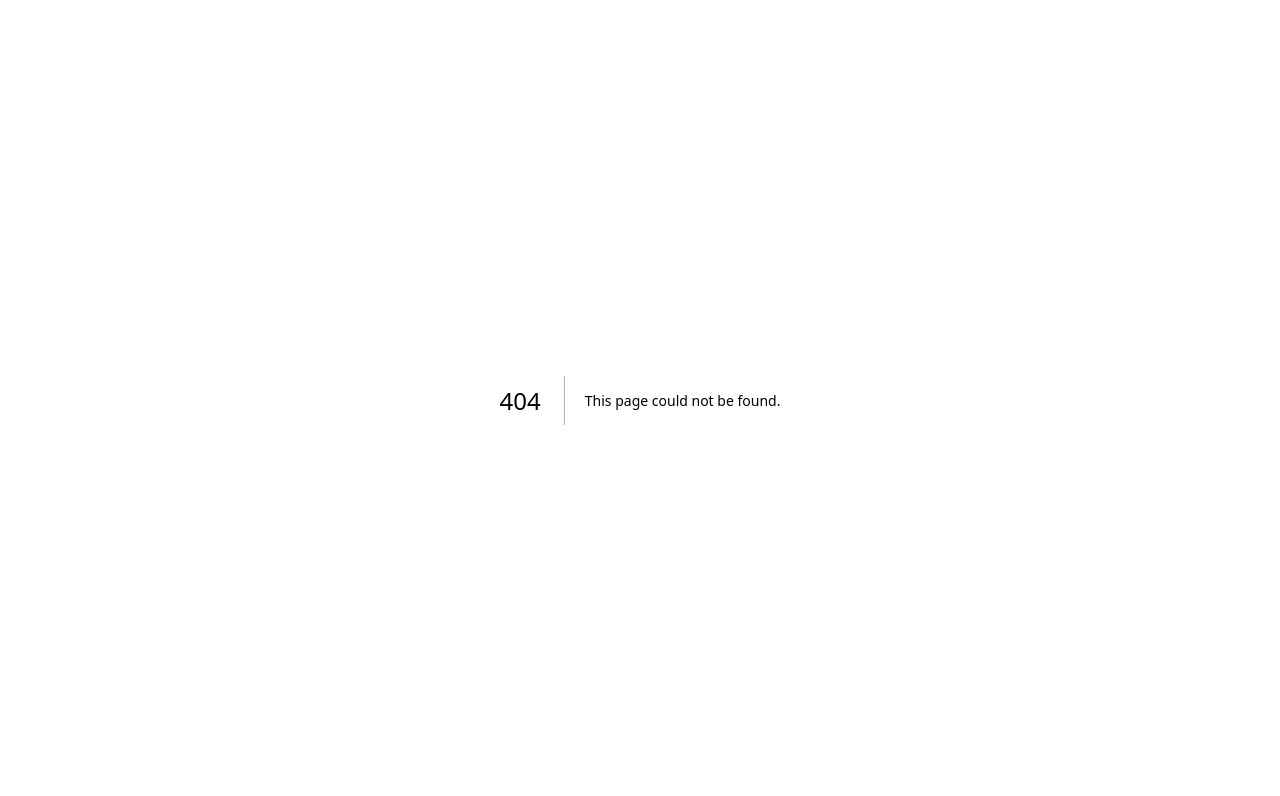
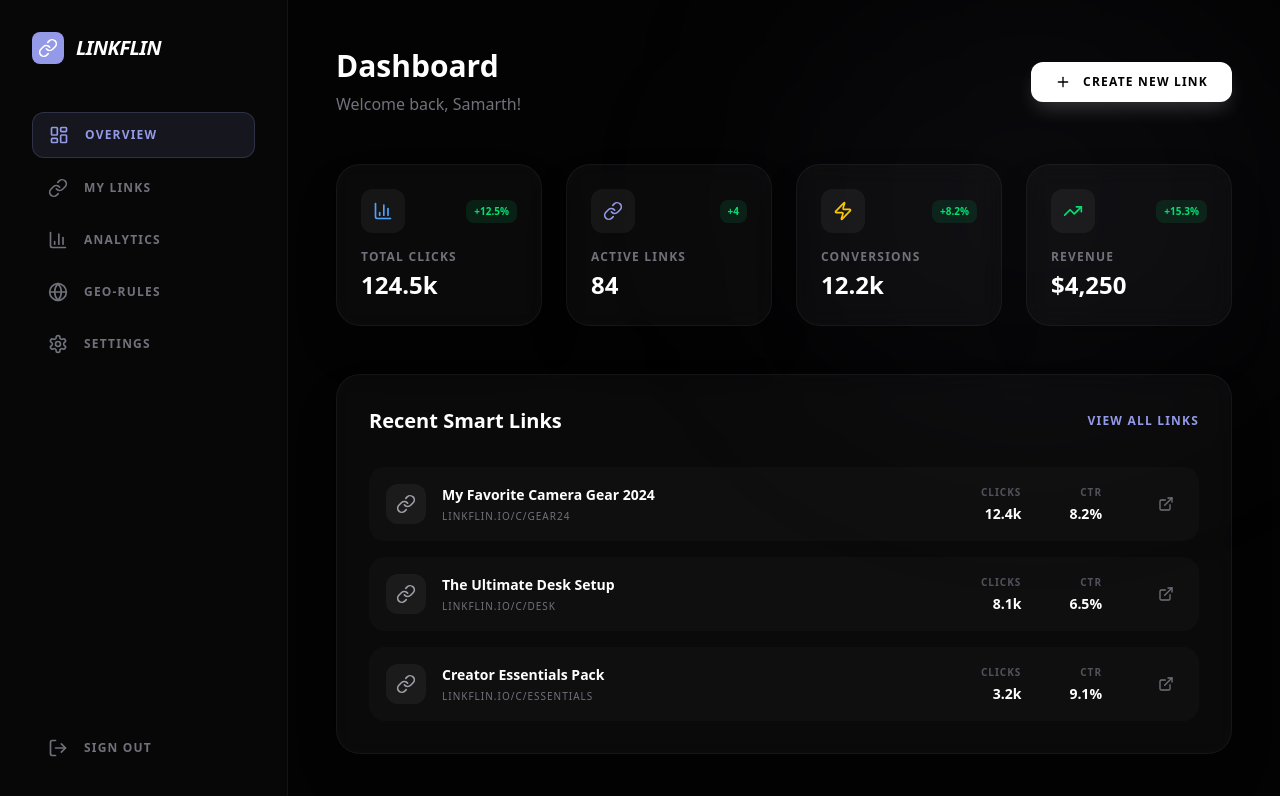
Before and after one commit to soloinvestor/linkflin, a Next.js app: page /dashboard in a window 1280 px wide. Before the commit this address had no page. Shown: the top 796 px of the page. Built offline with nearby package versions, Linux system fonts and the light colour scheme.

Commit message:
feat: complete dashboard implementation and finalize landing page with performance fixes

```diff
--- /dev/null
+++ b/app/(root)/dashboard/page.jsx
@@ -0,0 +1,271 @@
+"use client";
+
+import React, { useEffect, useRef } from "react";
+import gsap from "gsap";
+import {
+  LayoutDashboard,
+  Link as LinkIcon,
+  BarChart3,
+  Settings,
+  LogOut,
+  Plus,
+  Globe,
+  Zap,
+  TrendingUp,
+  ExternalLink,
+} from "lucide-react";
+import { useRouter } from "next/navigation";
+
+const Dashboard = () => {
+  const router = useRouter();
+  const containerRef = useRef(null);
+
+  const handleLogout = () => {
+    router.push("/");
+  };
+
+  useEffect(() => {
+    const ctx = gsap.context(() => {
+      const tl = gsap.timeline({ delay: 0.2 });
+
+      tl.from(".dash-sidebar", {
+        x: -50,
+        opacity: 0,
+        duration: 0.8,
+        ease: "power3.out",
+      })
+        .from(
+          ".dash-header",
+          {
+            y: -20,
+            opacity: 0,
+            duration: 0.6,
+            ease: "power2.out",
+          },
+          "-=0.4",
+        )
+        .from(
+          ".dash-card",
+          {
+            y: 30,
+            opacity: 0,
+            stagger: 0.1,
+            duration: 0.8,
+            ease: "power4.out",
+          },
+          "-=0.3",
+        );
+    }, containerRef);
+
+    return () => ctx.revert();
+  }, []);
+
+  const stats = [
+    {
+      label: "Total Clicks",
+      value: "124.5k",
+      change: "+12.5%",
+      icon: BarChart3,
+      color: "text-blue-400",
+    },
+    {
+      label: "Active Links",
+      value: "84",
+      change: "+4",
+      icon: LinkIcon,
+      color: "text-primary",
+    },
+    {
+      label: "Conversions",
+      value: "12.2k",
+      change: "+8.2%",
+      icon: Zap,
+      color: "text-yellow-400",
+    },
+    {
+      label: "Revenue",
+      value: "$4,250",
+      change: "+15.3%",
+      icon: TrendingUp,
+      color: "text-green-400",
+    },
+  ];
+
+  const recentLinks = [
+    {
+      name: "My Favorite Camera Gear 2024",
+      url: "linkflin.io/c/gear24",
+      clicks: "12.4k",
+      ctr: "8.2%",
+    },
+    {
+      name: "The Ultimate Desk Setup",
+      url: "linkflin.io/c/desk",
+      clicks: "8.1k",
+      ctr: "6.5%",
+    },
+    {
+      name: "Creator Essentials Pack",
+      url: "linkflin.io/c/essentials",
+      clicks: "3.2k",
+      ctr: "9.1%",
+    },
+  ];
+
+  return (
+    <div
+      ref={containerRef}
+      className="flex min-h-screen bg-[#030303] text-white selection:bg-primary/30"
+    >
+      {/* Sidebar */}
+      <aside className="dash-sidebar hidden lg:flex flex-col w-72 bg-white/[0.02] border-r border-white/5 p-8 relative z-20">
+        <div className="flex items-center space-x-3 mb-12">
+          <div className="w-8 h-8 rounded-lg bg-primary flex items-center justify-center">
+            <LinkIcon className="w-5 h-5 text-white" />
+          </div>
+          <span className="text-xl font-black uppercase italic tracking-tight">
+            linkflin
+          </span>
+        </div>
+
+        <nav className="flex-1 space-y-2">
+          {[
+            { icon: LayoutDashboard, label: "Overview", active: true },
+            { icon: LinkIcon, label: "My Links" },
+            { icon: BarChart3, label: "Analytics" },
+            { icon: Globe, label: "Geo-Rules" },
+            { icon: Settings, label: "Settings" },
+          ].map((item, i) => (
+            <a
+              key={i}
+              href="#"
+              className={`flex items-center space-x-4 px-4 py-3 rounded-xl transition-all ${
+                item.active
+                  ? "bg-primary/10 text-primary border border-primary/20"
+                  : "text-zinc-500 hover:text-white hover:bg-white/5"
+              }`}
+            >
+              <item.icon className="w-5 h-5" />
+              <span className="text-xs font-black uppercase tracking-widest">
+                {item.label}
+              </span>
+            </a>
+          ))}
+        </nav>
+
+        <button
+          onClick={handleLogout}
+          className="flex items-center space-x-4 px-4 py-3 text-zinc-500 hover:text-red-400 transition-colors mt-auto group"
+        >
+          <LogOut className="w-5 h-5 group-hover:scale-110 transition-transform" />
+          <span className="text-xs font-black uppercase tracking-widest">
+            Sign Out
+          </span>
+        </button>
+      </aside>
+
+      {/* Main Content */}
+      <main className="flex-1 p-6 lg:p-12 relative">
+        {/* Background mesh */}
+        <div className="absolute top-0 right-0 w-[50%] h-[50%] bg-primary/5 blur-[120px] rounded-full pointer-events-none" />
+
+        <div className="relative z-10 max-w-6xl mx-auto">
+          {/* Header */}
+          <header className="dash-header flex items-center justify-between mb-12">
+            <div>
+              <h1 className="text-3xl font-black text-white mb-2">Dashboard</h1>
+              <p className="text-zinc-500 font-medium">
+                Welcome back, Samarth!
+              </p>
+            </div>
+            <button className="flex items-center space-x-3 bg-white text-black px-6 py-3 rounded-xl font-black uppercase tracking-widest text-xs hover:scale-105 active:scale-95 transition-all shadow-[0_10px_20px_-5px_rgba(255,255,255,0.2)]">
+              <Plus className="w-4 h-4" />
+              <span>Create New Link</span>
+            </button>
+          </header>
+
+          {/* Stats Grid */}
+          <div className="grid grid-cols-1 md:grid-cols-2 lg:grid-cols-4 gap-6 mb-12">
+            {stats.map((stat, i) => (
+              <div
+                key={i}
+                className="dash-card glass-card p-6 border border-white/5 rounded-3xl hover:border-white/10 transition-colors group"
+              >
+                <div className="flex items-center justify-between mb-4">
+                  <div className={`p-3 rounded-xl bg-white/5 ${stat.color}`}>
+                    <stat.icon className="w-5 h-5" />
+                  </div>
+                  <span className="text-[10px] font-black text-green-400 px-2 py-1 bg-green-400/10 rounded-lg">
+                    {stat.change}
+                  </span>
+                </div>
+                <p className="text-xs font-black text-zinc-500 uppercase tracking-widest mb-1">
+                  {stat.label}
+                </p>
+                <h3 className="text-2xl font-black text-white">{stat.value}</h3>
+              </div>
+            ))}
+          </div>
+
+          {/* Recent Links */}
+          <div className="dash-card glass-card border border-white/5 rounded-3xl p-8">
+            <div className="flex items-center justify-between mb-8">
+              <h2 className="text-xl font-black text-white">
+                Recent Smart Links
+              </h2>
+              <button className="text-xs font-black text-primary uppercase tracking-widest hover:text-white transition-colors">
+                View All Links
+              </button>
+            </div>
+
+            <div className="space-y-4">
+              {recentLinks.map((link, i) => (
+                <div
+                  key={i}
+                  className="group flex items-center justify-between p-4 rounded-2xl bg-white/[0.02] border border-transparent hover:border-white/5 hover:bg-white/[0.05] transition-all"
+                >
+                  <div className="flex items-center space-x-4">
+                    <div className="w-10 h-10 rounded-xl bg-white/5 flex items-center justify-center">
+                      <LinkIcon className="w-5 h-5 text-zinc-400 group-hover:text-primary transition-colors" />
+                    </div>
+                    <div>
+                      <h4 className="text-sm font-bold text-white mb-1">
+                        {link.name}
+                      </h4>
+                      <p className="text-[10px] font-medium text-zinc-500 uppercase tracking-widest">
+                        {link.url}
+                      </p>
+                    </div>
+                  </div>
+                  <div className="flex items-center space-x-12">
+                    <div className="hidden sm:block text-right">
+                      <p className="text-[10px] font-black text-zinc-600 uppercase tracking-widest mb-1">
+                        Clicks
+                      </p>
+                      <p className="text-sm font-black text-white">
+                        {link.clicks}
+                      </p>
+                    </div>
+                    <div className="hidden sm:block text-right">
+                      <p className="text-[10px] font-black text-zinc-600 uppercase tracking-widest mb-1">
+                        CTR
+                      </p>
+                      <p className="text-sm font-black text-white">
+                        {link.ctr}
+                      </p>
+                    </div>
+                    <button className="p-2 text-zinc-500 hover:text-white transition-colors">
+                      <ExternalLink className="w-4 h-4" />
+                    </button>
+                  </div>
+                </div>
+              ))}
+            </div>
+          </div>
+        </div>
+      </main>
+    </div>
+  );
+};
+
+export default Dashboard;
```
Also changed, not shown: app/(login-signup)/login/page.jsx (renamed from app/(root)/login/page.jsx), app/(login-signup)/signup/page.jsx (renamed from app/(root)/signup/page.jsx).
